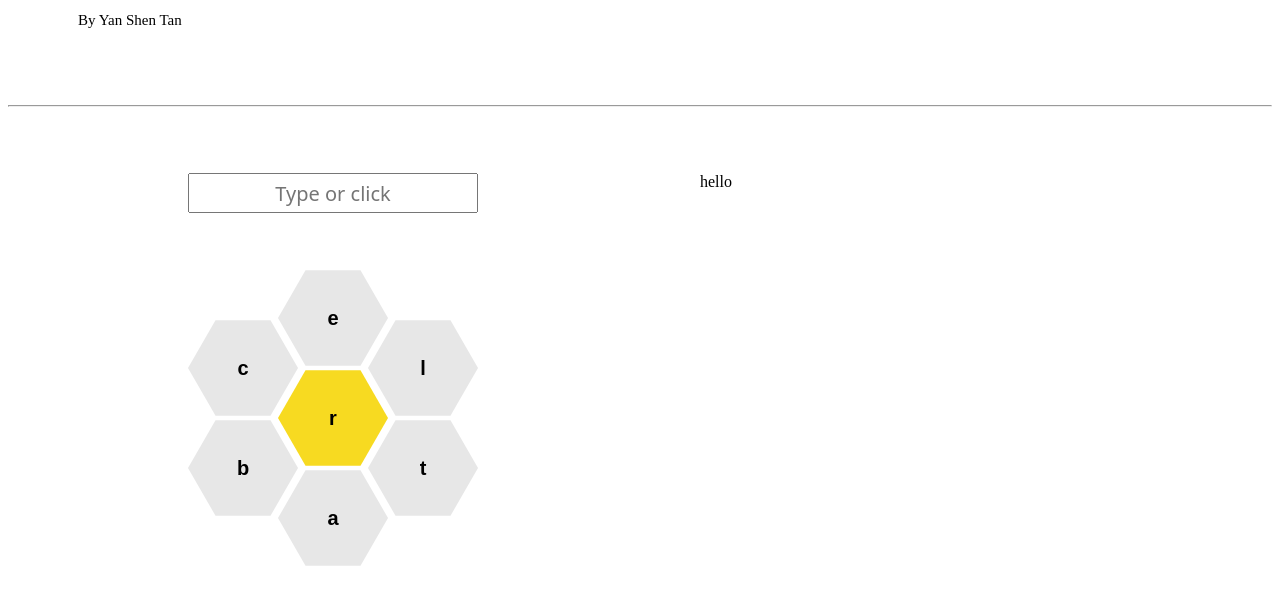
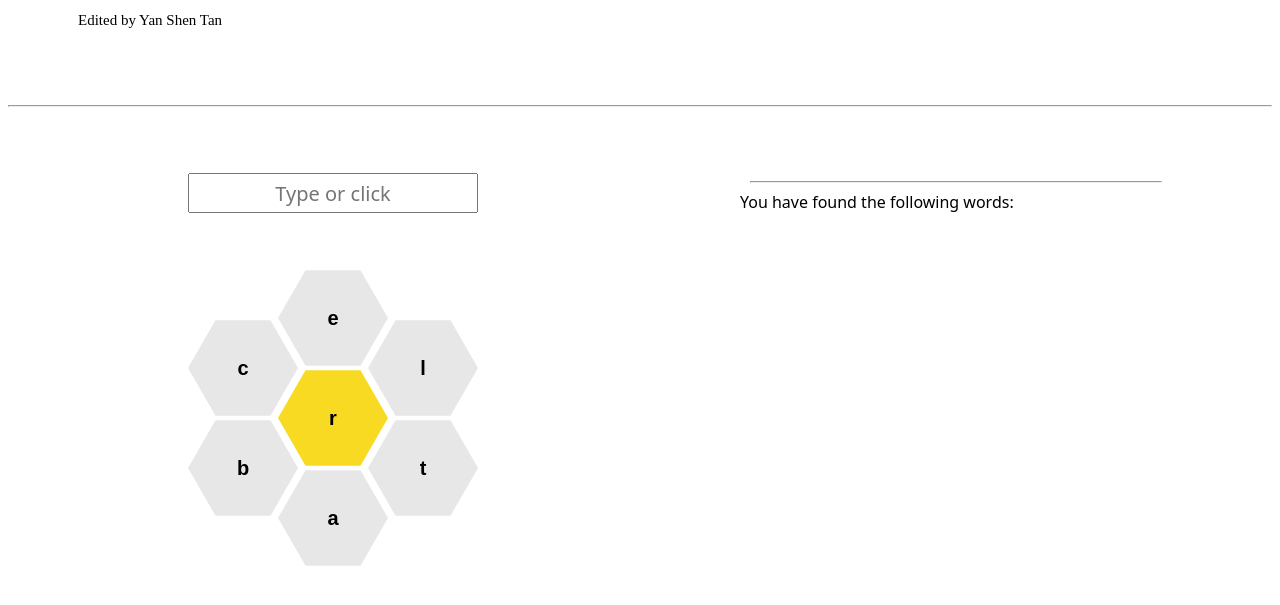
Before and after one commit to EOWRN/spelling-bee, a plain HTML site: page index.html in a window 1280 px wide. Shown: the part 103-708 px from the top of the page. Drawn offline with Linux system fonts and the light colour scheme.

Commit message:
Add files via upload

```diff
--- a/index.html
+++ b/index.html
@@ -8,7 +8,7 @@
     <div class="header">
         <em class="spellingbeetitle">Spelling Bee</em>
         <span class="date">20 February, 2025</span>
-        <div class="author">By Yan Shen Tan</div>
+        <div class="author">Edited by Yan Shen Tan</div>
     </div>
     <br>
     <hr>
@@ -18,7 +18,15 @@
             <div> <input type="text" class="input" placeholder="Type or click"></div>
             <div id="hexagon-container"></div>
         </div>
-        <div class="guessescontainer">hello</div>
+        <div class="guessescontainer">
+            <div class="progressbar"><hr style="width: 80%; color: gray"></div>
+            <div class="foundwordscontainer">
+                You have found the following words:
+                <div class="foundwords">
+
+                </div>
+            </div>
+        </div>
     </div>
 
 
--- a/script.js
+++ b/script.js
@@ -3,10 +3,10 @@ let foundWords = [];
 let score = 0;
 let level = "Nice Start";
 let totalScore = 0;
-
+let foundWordsDiv
 const word = ["e","l","t","a","b","c","r"]
 
-const solutions = {
+let solutions = {
     retractable: 18,
     attractable: 18,
     celebrater: 17,
@@ -18,6 +18,7 @@ const solutions = {
     taleteller: 10,
     tractable: 16,
     traceable: 16,
+    relatable: 16,
     celebrate: 16,
     aceraceae: 9,
     alterable: 9,
@@ -306,10 +307,17 @@ function clickLetter(letter){
 function check(currentWord){
     console.log(currentWord)
     if (solutions.hasOwnProperty(currentWord)) {
+        score+=solutions[currentWord]
         console.log(solutions[currentWord])
-        return solutions[currentWord];
+        console.log(score)
+        foundWordsDiv.innerHTML += currentWord + "<br>";
+
+        delete solutions[currentWord]
+        return
+
     } else {
-        return 'Word not found'; // Return a message if the word is not in the map
+        console.log("word not found")
+        return 'Word not found';
     }
 }
 
@@ -343,6 +351,8 @@ document.addEventListener('DOMContentLoaded', () => {
         const length = input.value.length;
         input.setSelectionRange(length, length);
     });
+    foundWordsDiv = document.querySelector('.foundwords');
+
 
 
 });
--- a/style.css
+++ b/style.css
@@ -115,3 +115,19 @@ input:focus::placeholder {
 .hexagon:nth-child(5) { top: 200px; left: 0px; }
 .hexagon:nth-child(6) { top: 100px; left: 0px; }
 .hexagon:nth-child(7) { top: 150px; left: 90px; }
+
+
+.foundwordscontainer{
+    padding-left: 40px;
+    padding-right:40px;
+    font-family: system-ui, -apple-system, BlinkMacSystemFont, 'Segoe UI', Roboto, Oxygen, Ubuntu, Cantarell, 'Open Sans', 'Helvetica Neue', sans-serif;
+    font-size: 1em;
+
+}
+
+.foundwords{
+    padding-top:20px;
+    font-family: system-ui, -apple-system, BlinkMacSystemFont, 'Segoe UI', Roboto, Oxygen, Ubuntu, Cantarell, 'Open Sans', 'Helvetica Neue', sans-serif;
+    font-size: 1em;
+    line-height: 1.5em;
+}
```
